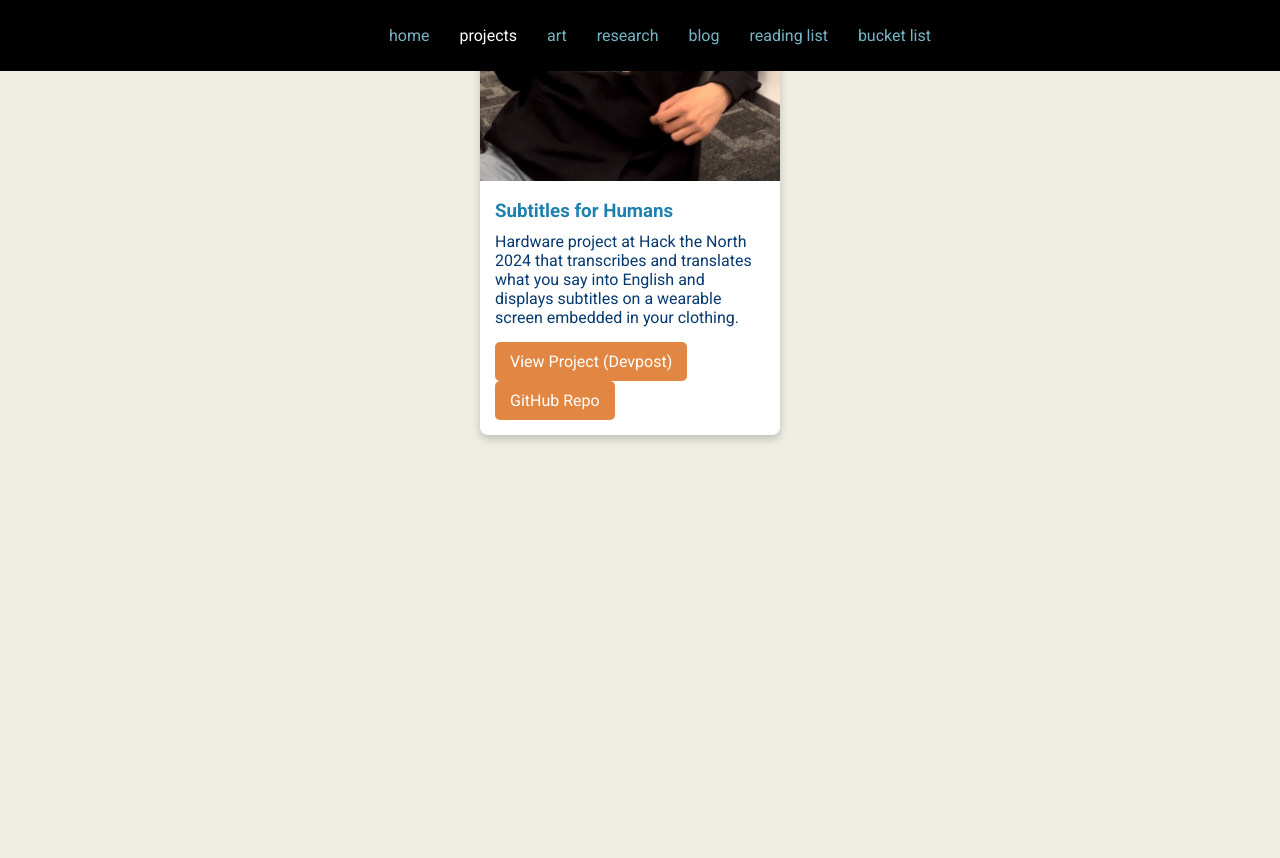
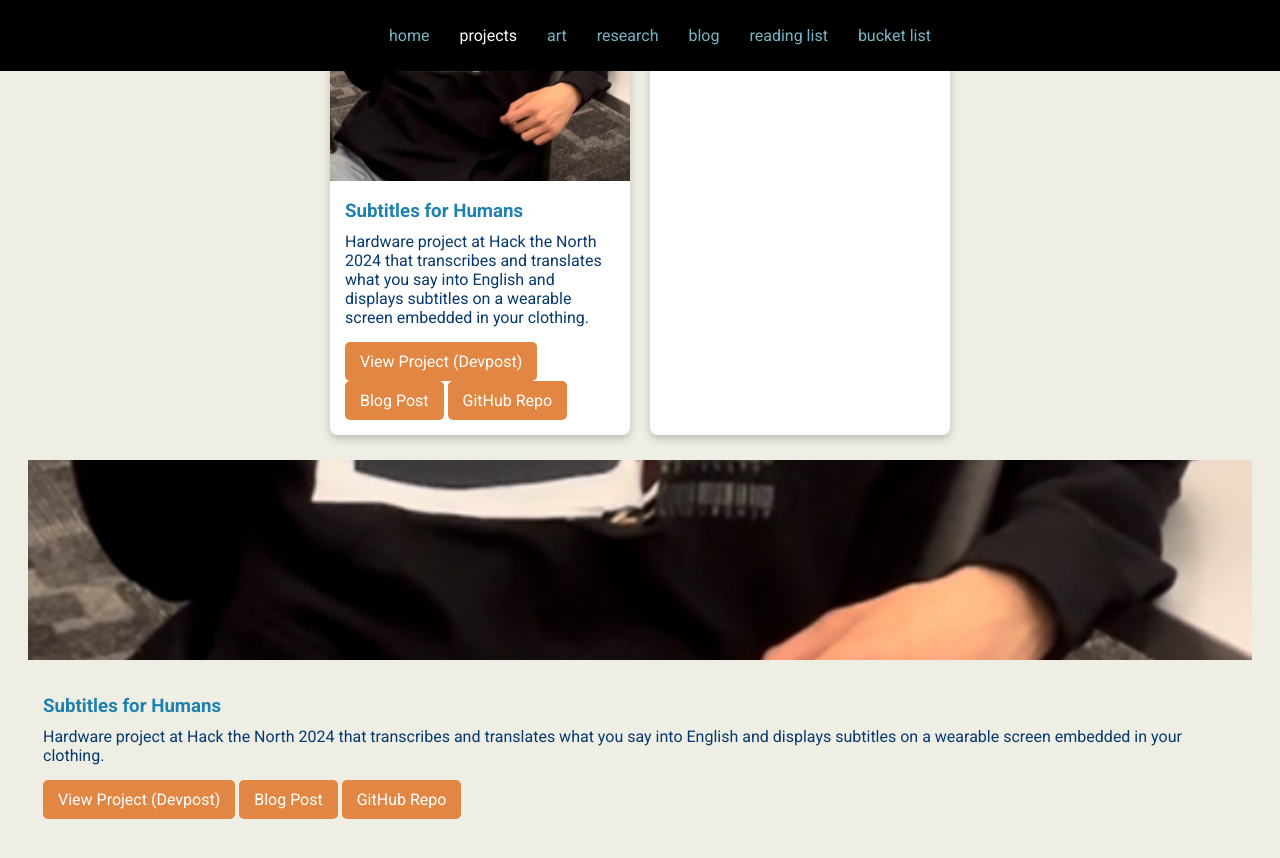
Before and after one commit to swan-07/swan-07.github.io, a Jekyll site: the page built from projects.html, in a window 1280 px wide and 900 px high, scrolled down 1122 px. Shown: the top 858 px of the window. Built offline with Jekyll 4.4.1, drawn with Linux system fonts in a browser that asks for light colours; before the commit the page ends 1585 px from its top, so only the background shows below that.

```diff
--- a/_data/media.yml
+++ b/_data/media.yml
@@ -1,3 +1,8 @@
+- title: "Think Like a Feminist - Hay"
+  category: "Book"
+  thoughts: "Interesting and I learned a lot about the history and general field, but after reading Beauvoir's work it seems like this book is just a simplified version of that (which I guess is its purpose). If you want your deeper questions answered, go read The Second Sex."
+  datefinished: "Sep 10 2024"
+
 - title: "Crash Course Engineering"
   category: "Other"
   thoughts: "The full YouTube series... I think it was fun and I learned a lot about things around me that I didn't know before, but due to spending only one episode on each subject it loses some of its depth to breadth, so the majority of what you learned was pretty shallow."
--- a/index.html
+++ b/index.html
@@ -9,7 +9,7 @@ title: Home
     <p>
         loves: CS (competitive programming, AI, cybersecurity), science, math, history, philosophy, and art. </p>
         <p>
-        at school, i'm the captain of the lexmacs (lexington mathematical computer science) and science olympiad clubs (2nd at states, i have 19 medals :D). i'm also the head coach for the jonas clarke middle school science olympiad club (3x state champion streak!)
+        at school, i'm the captain of the lexmacs (lexington mathematical computer science) and science olympiad clubs. i'm also the head coach for the jonas clarke middle school science olympiad club (3x state champion streak!)
     </p>
 
     <br><br>
--- a/projects.html
+++ b/projects.html
@@ -63,6 +63,18 @@ title: Projects
           <h3 class="card-title">Subtitles for Humans</h3>
           <p class="card-description">Hardware project at Hack the North 2024 that transcribes and translates what you say into English and displays subtitles on a wearable screen embedded in your clothing.</p>
           <a href="https://devpost.com/software/project-tee" class="card-link">View Project (Devpost)</a>
+          <a href="https://swan-07.github.io/2024/09/17/Hack-the-North.html" class="card-link">Blog Post</a>
+          <a href="https://github.com/Project-Tee/Project-Tee/tree/main" class="card-link">GitHub Repo</a>
+        </div>
+      </div>
+
+      <div class="card"></div>
+        <img src="assets/images/projects/subtitlesforhumans.jpg" alt="Subtitles for Humans" class="card-image">
+        <div class="card-content">
+          <h3 class="card-title">Subtitles for Humans</h3>
+          <p class="card-description">Hardware project at Hack the North 2024 that transcribes and translates what you say into English and displays subtitles on a wearable screen embedded in your clothing.</p>
+          <a href="https://devpost.com/software/project-tee" class="card-link">View Project (Devpost)</a>
+          <a href="https://swan-07.github.io/2024/09/17/Hack-the-North.html" class="card-link">Blog Post</a>
           <a href="https://github.com/Project-Tee/Project-Tee/tree/main" class="card-link">GitHub Repo</a>
         </div>
       </div>
--- a/research.html
+++ b/research.html
@@ -24,6 +24,7 @@ title: About
           <h3 class="card-title">Other research</h3>
           <p class="card-description">
 Metascience research under Dr. Ganesh Mani at CMU              </p>
+            <p>Organized and hosted <a href="https://www.aixheart.org/aik12">Workshop on The Role of Data and AI in Health, Wealth and Wisdom: A K-12 perspective</a> at IEEE AIxHEART 2024</p>
 
         </div>
       </div>
```
Also changed, not shown: _posts/2024-08-25-ASPR.md (+2 -0 lines), _posts/2024-09-17-Hack the North.md (+36 -6 lines), _posts/How to control wings with your mind.txt (added, +48 -0 lines), _posts/wings.txt (added, +28 -0 lines), assets/images/projects/htn/layout.JPG (added), assets/images/projects/htn/subtitlesforhumans.jpg (added), 1 other file.
